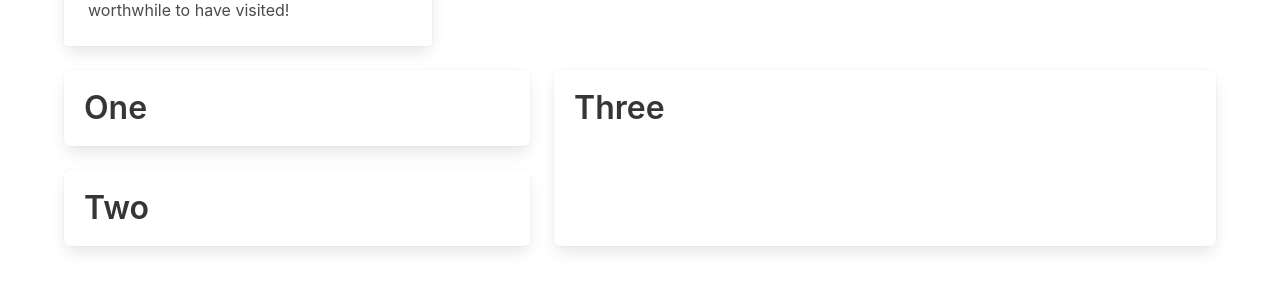
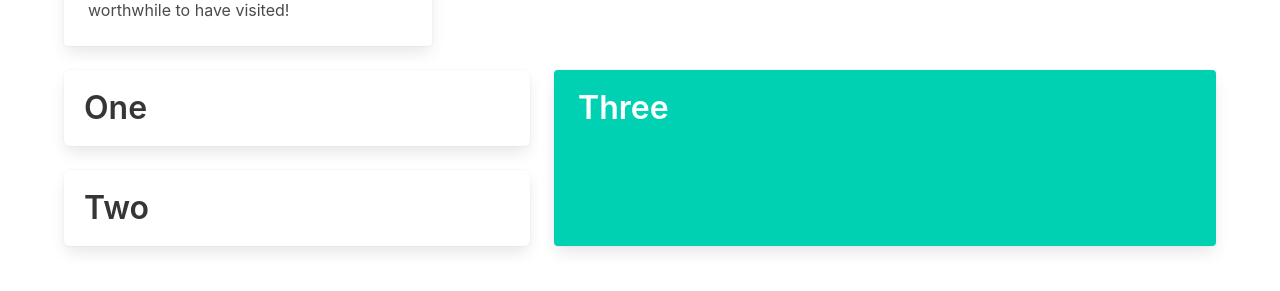
Before and after one commit to prilosac/animated-broccoli, an Angular app in the folder client/data-vis/: page /about in a window 1280 px wide. Shown: the part 797-1088 px from the top of the page. Built offline with nearby package versions, Linux system fonts and the light colour scheme.

Commit message:
created base about page

```diff
--- a/client/data-vis/src/app/about/about.component.html
+++ b/client/data-vis/src/app/about/about.component.html
@@ -29,7 +29,7 @@
 				</div>
 			</div>
 			<div class="tile is-parent">
-				<div class="tile is-child box is-primary">
+				<div class="tile is-child box notification is-primary">
 					<p class="title">Three</p>
 				</div>
 			</div>
```
